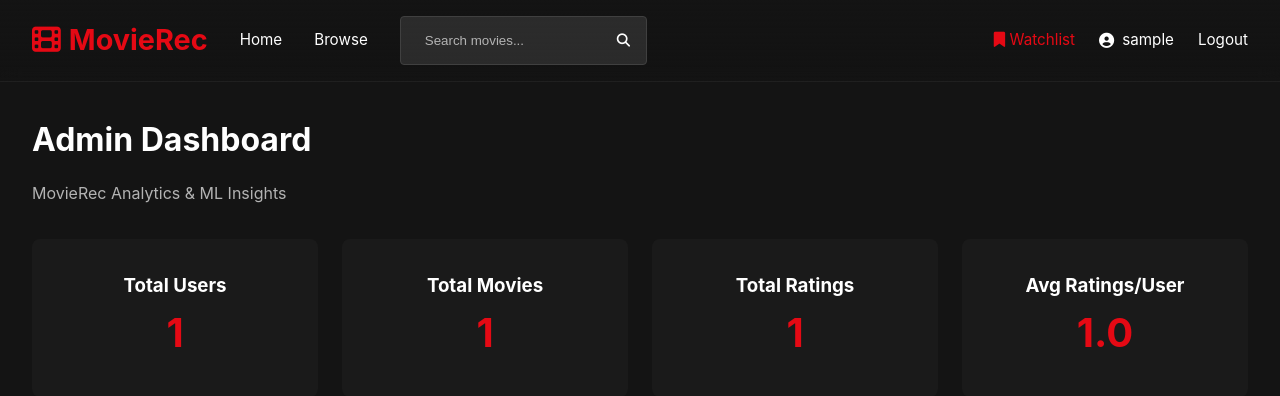
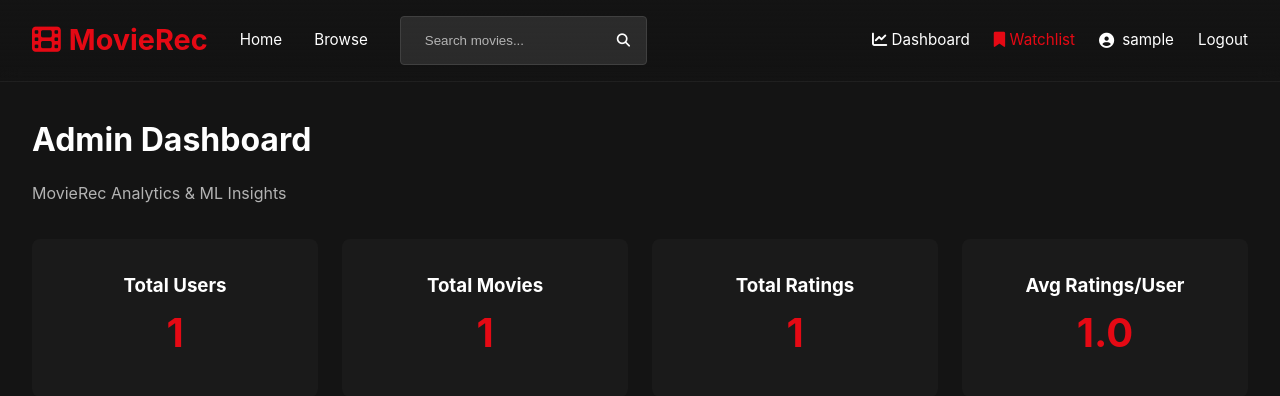
Before and after one commit to Feriel-BESBES-esprit/MovieRec, a Django app: page /admin-dashboard/ in a window 1280 px wide. Shown: the top 396 px of the page. Run offline with Django 5.2, Linux system fonts and the light colour scheme; a user stored in the database is signed in; tables that the repository leaves empty hold one stand-in row (values such as "Sample post"); grey boxes marked "Sample" are stand-in pictures; parts of the project's set-up code (start-up, migrations or seed data) failed here and were passed over.

Commit message:
add admin dash

```diff
--- a/templates/core/base.html
+++ b/templates/core/base.html
@@ -28,6 +28,13 @@
             </div>
             <div class="nav-auth">
                 {% if user.is_authenticated %}
+                    <!-- Dashboard Button for Admin Users -->
+                    {% if user.is_staff or user.is_superuser %}
+                        <a href="{% url 'admin_dashboard' %}" class="nav-link nav-dashboard">
+                            <i class="fas fa-chart-line"></i> Dashboard
+                        </a>
+                    {% endif %}
+
                     <a href="{% url 'watchlist' %}" class="nav-link nav-watchlist">
                         <i class="fas fa-bookmark"></i> Watchlist
                     </a>
```
